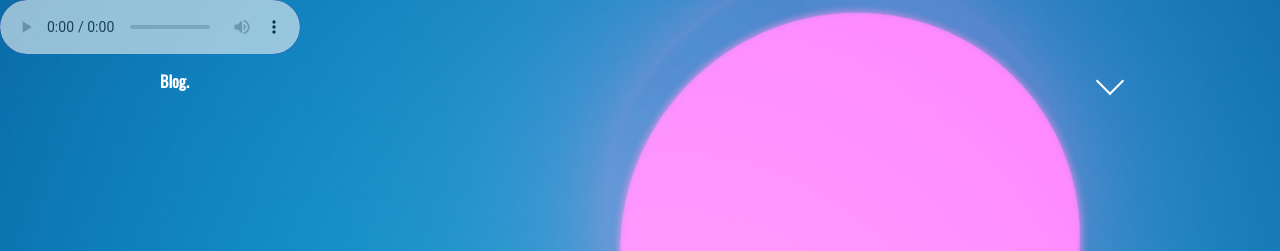
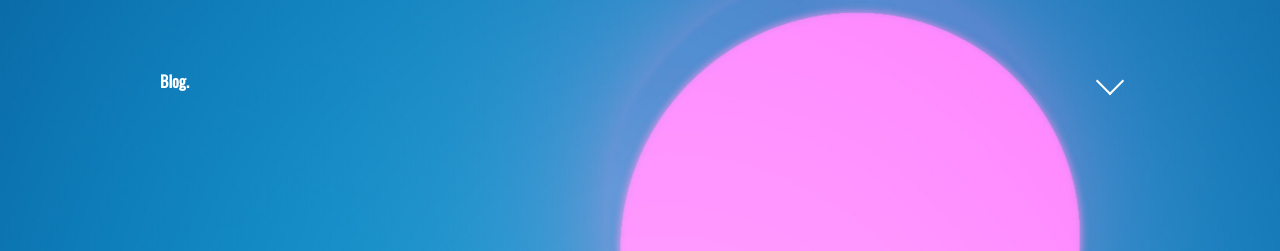
Before and after one commit to CarpenterBrother/MyBlog, a plain HTML site: page index.html in a window 1280 px wide. Shown: the top 251 px of the page. Drawn offline with nearby package versions, Linux system fonts and the light colour scheme.

Commit message:
Update index.html

```diff
--- a/index.html
+++ b/index.html
@@ -12,7 +12,7 @@
     <link href="https://fonts.googleapis.com/css2?family=Oswald&display=swap" rel="stylesheet">
 </head>
 <body>
-    <audio controls autoplay src="./audio/Warriyo - Mortals (feat. Laura Brehm).mp3" id="myAudio"></audio>
+    <!-- <audio controls autoplay src="./audio/Warriyo - Mortals (feat. Laura Brehm).mp3" id="myAudio"></audio> -->
     <section>
         <nav>
             <h4>Blog.</h4>
```
